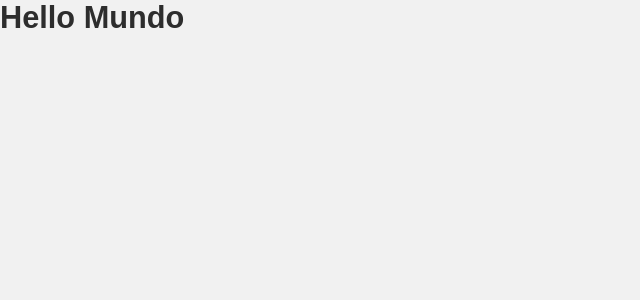
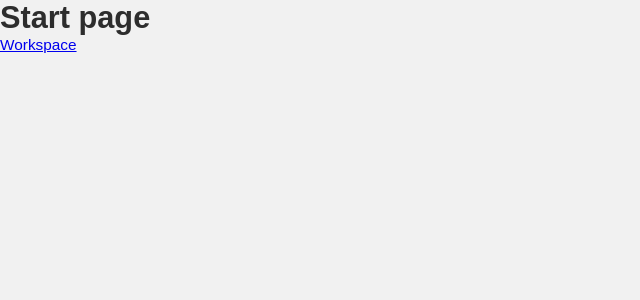
Before and after one commit to FusRoDah061/workspace-bootstrapper, a React app: page / in a window 1280 px wide. Shown: the top 300 px of the page, without its empty margins (0-640 px from the left). Built offline with nearby package versions, Linux system fonts and the light colour scheme; a web font is replaced by a local one.

Commit message:
feat: Setup routing

```diff
--- a/package.json
+++ b/package.json
@@ -15,12 +15,16 @@
     "electron-is-dev": "^1.2.0",
     "react": "^17.0.1",
     "react-dom": "^17.0.1",
+    "react-is": "17.0.1",
+    "react-router": "^5.2.0",
+    "react-router-dom": "^5.2.0",
     "styled-components": "^5.2.1"
   },
   "devDependencies": {
     "@types/node": "^14.14.22",
     "@types/react": "^17.0.0",
     "@types/react-dom": "^17.0.0",
+    "@types/react-router-dom": "^5.1.7",
     "@types/styled-components": "^5.1.7",
     "@typescript-eslint/eslint-plugin": "^4.14.0",
     "@typescript-eslint/parser": "^4.14.0",
--- a/src/renderer/App.tsx
+++ b/src/renderer/App.tsx
@@ -1,9 +1,13 @@
 import React from 'react';
+import { MemoryRouter } from 'react-router-dom';
+import Routes from './routes';
+import GlobalStyles from './styles/globals';
 
 const App: React.FC = () => (
-  <div className="app">
-    <h1>Hello Mundo</h1>
-  </div>
+  <MemoryRouter>
+    <GlobalStyles />
+    <Routes />
+  </MemoryRouter>
 );
 
 export default App;
--- a/src/renderer/index.tsx
+++ b/src/renderer/index.tsx
@@ -1,11 +1,9 @@
 import React from 'react';
 import ReactDOM from 'react-dom';
-import GlobalStyles from './styles/globals';
 import App from './App';
 
 ReactDOM.render(
   <React.StrictMode>
-    <GlobalStyles />
     <App />
   </React.StrictMode>,
   document.getElementById('root'),
--- /dev/null
+++ b/src/renderer/pages/Start/index.tsx
@@ -0,0 +1,11 @@
+import React from 'react';
+import { Link } from 'react-router-dom';
+
+const Start: React.FC = () => (
+  <div>
+    <h1>Start page</h1>
+    <Link to="/workspace">Workspace</Link>
+  </div>
+);
+
+export default Start;
--- /dev/null
+++ b/src/renderer/pages/Workspace/index.tsx
@@ -0,0 +1,11 @@
+import React from 'react';
+import { Link } from 'react-router-dom';
+
+const Workspace: React.FC = () => (
+  <div>
+    <h1>Workspace page</h1>
+    <Link to="/">Start</Link>
+  </div>
+);
+
+export default Workspace;
--- /dev/null
+++ b/src/renderer/routes/index.tsx
@@ -0,0 +1,13 @@
+import React from 'react';
+import { Route, Switch } from 'react-router';
+import Start from '../pages/Start';
+import Workspace from '../pages/Workspace';
+
+const Routes: React.FC = () => (
+  <Switch>
+    <Route exact path="/" component={Start} />
+    <Route path="/workspace" component={Workspace} />
+  </Switch>
+);
+
+export default Routes;
```
Also changed, not shown: 1 other file (tests, documents, lock files or other folders).
